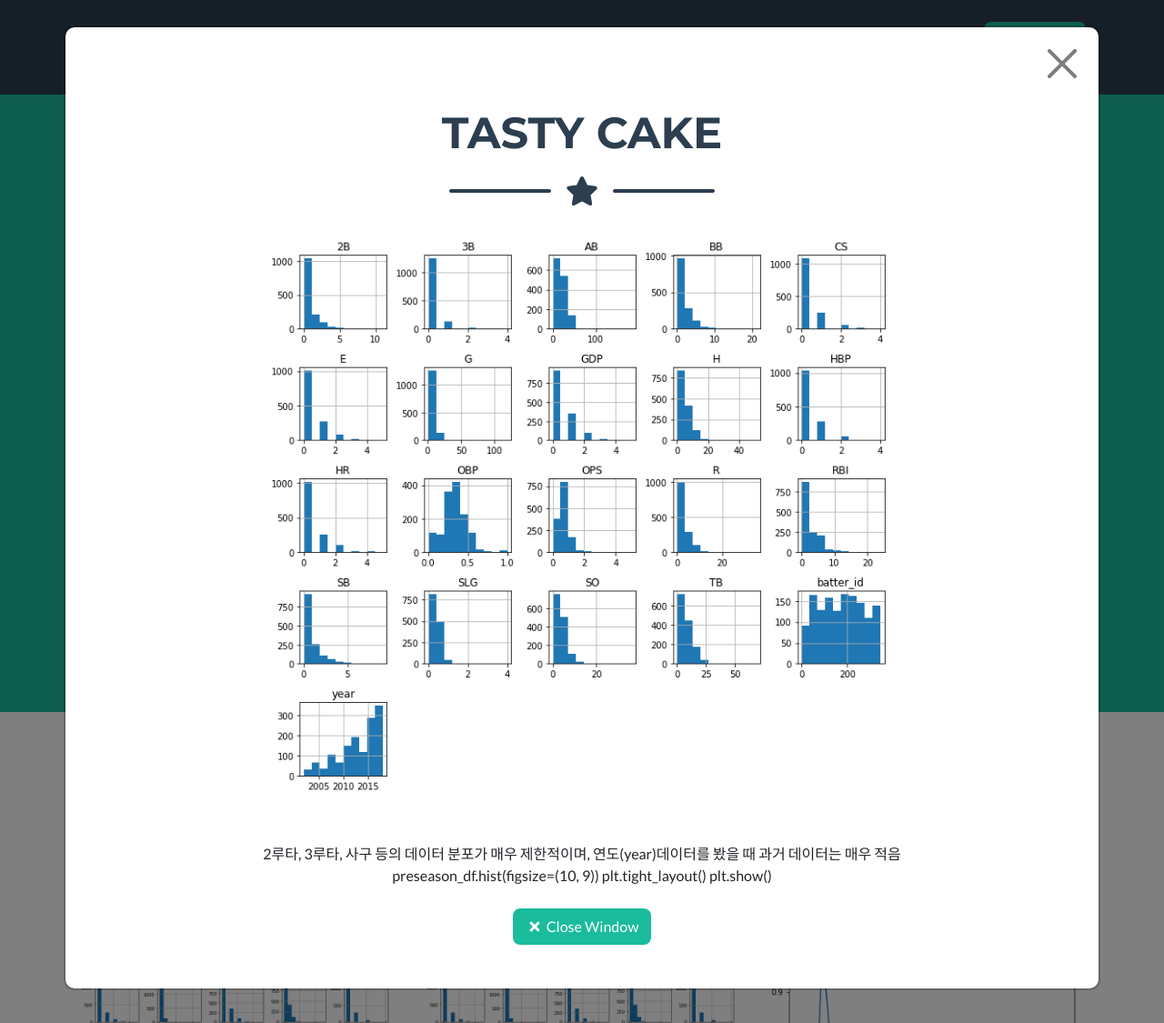
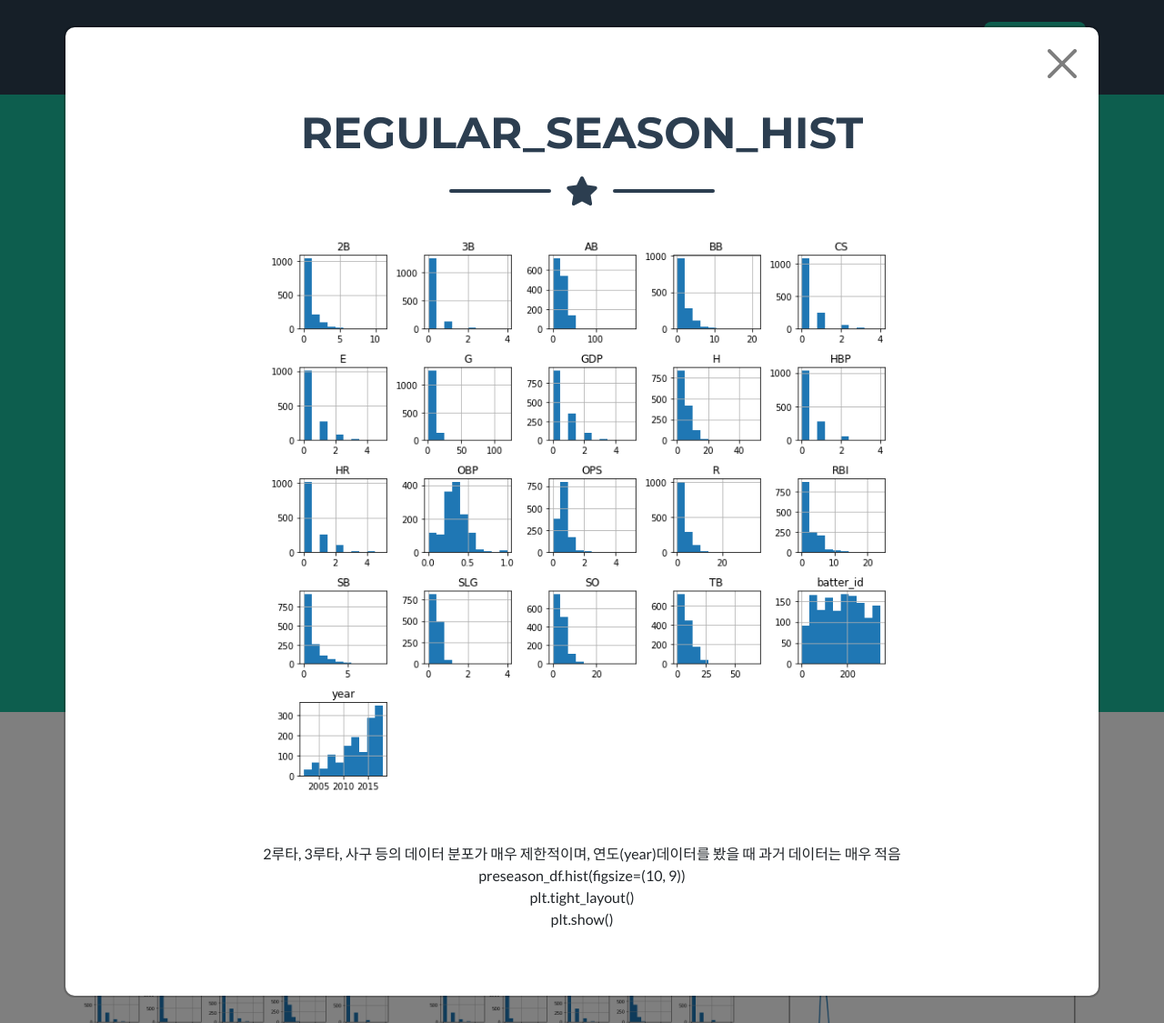
Before and after one commit to chae-yh/kdt-ai3-eda-visualization, a Django app: page / in a window 1280 px wide, after a click that opens the changed part. Shown: the whole page at 91% size. Run offline with Django 3.2, Linux system fonts and the light colour scheme; some libraries are stand-ins or nearby versions.

Commit message:
feat : add some info

```diff
--- a/monthly_proj/eda_visualization/template/eda.html
+++ b/monthly_proj/eda_visualization/template/eda.html
@@ -135,7 +135,7 @@
                 </div>
                 <!-- About Section Content-->
                 <div class="row">
-                    <div class="col-lg-4 ms-auto"><p class="lead"> 프로야구 정규 시즌 데이터를 이용한 EDA 입니다. 데이터의 범위는 20부터이고, </p></div>
+                    <div class="col-lg-4 ms-auto"><p class="lead"> 프로야구 정규 시즌 데이터를 이용한 EDA 입니다. 데이터의 범위는 2018년부터 2018년까지 이고, 2454개의 데이터를 대상으로 분석한 결과입니다., </p></div>
                     <div class="col-lg-4 me-auto"><p class="lead"> 증명하려는 가설은 선수의 몸무게, 키와 출루율과 장타율의 관계입니다. 구체적으로는 몸무게를 키로 나눈 값이 크면 힘이 세므로 장타율이 높을 것이고, 반대이면 속도가 빠르므로 출루율이 높을 것이라는 가정입니다. </p></div>
                 </div>
             </div>
@@ -270,10 +270,6 @@
                                     <img class="img-fluid rounded mb-5" src="{% static 'assets/img/visualizations/20220107_regular_season_df_hist.png' %}" alt="..." />
                                     <!-- Portfolio Modal - Text-->
                                     <p class="mb-4">Lorem ipsum dolor sit amet, consectetur adipisicing elit. Mollitia neque assumenda ipsam nihil, molestias magnam, recusandae quos quis inventore quisquam velit asperiores, vitae? Reprehenderit soluta, eos quod consequuntur itaque. Nam.</p>
-                                    <button class="btn btn-primary" href="#!" data-bs-dismiss="modal">
-                                        <i class="fas fa-times fa-fw"></i>
-                                        Close Window
-                                    </button>
                                 </div>
                             </div>
                         </div>
@@ -291,7 +287,7 @@
                             <div class="row justify-content-center">
                                 <div class="col-lg-8">
                                     <!-- Portfolio Modal - Title-->
-                                    <h2 class="portfolio-modal-title text-secondary text-uppercase mb-0">Tasty Cake</h2>
+                                    <h2 class="portfolio-modal-title text-secondary text-uppercase mb-0">regular_season_hist</h2>
                                     <!-- Icon Divider-->
                                     <div class="divider-custom">
                                         <div class="divider-custom-line"></div>
@@ -301,16 +297,13 @@
                                     <!-- Portfolio Modal - Image-->
                                     <img class="img-fluid rounded mb-5" src="{% static 'assets/img/visualizations/20220107_regular_season_df_hist.png' %}" alt="..." />
                                     <!-- Portfolio Modal - Text-->
-                                    <p class="mb-4">2루타, 3루타, 사구 등의 데이터 분포가 매우 제한적이며, 연도(year)데이터를 봤을 때 과거 데이터는 매우 적음
+                                    <p class="mb-4">
+                                        2루타, 3루타, 사구 등의 데이터 분포가 매우 제한적이며, 연도(year)데이터를 봤을 때 과거 데이터는 매우 적음 <br>
 
-                                        preseason_df.hist(figsize=(10, 9))
-                                        plt.tight_layout()
+                                        preseason_df.hist(figsize=(10, 9)) <br>
+                                        plt.tight_layout() <br>
 
                                         plt.show()</p>
-                                    <button class="btn btn-primary" href="#!" data-bs-dismiss="modal">
-                                        <i class="fas fa-times fa-fw"></i>
-                                        Close Window
-                                    </button>
                                 </div>
                             </div>
                         </div>
@@ -328,7 +321,7 @@
                             <div class="row justify-content-center">
                                 <div class="col-lg-8">
                                     <!-- Portfolio Modal - Title-->
-                                    <h2 class="portfolio-modal-title text-secondary text-uppercase mb-0">Circus Tent</h2>
+                                    <h2 class="portfolio-modal-title text-secondary text-uppercase mb-0">OPS_median_by_year</h2>
                                     <!-- Icon Divider-->
                                     <div class="divider-custom">
                                         <div class="divider-custom-line"></div>
@@ -338,12 +331,9 @@
                                     <!-- Portfolio Modal - Image-->
                                     <img class="img-fluid rounded mb-5" src="{% static 'assets/img/visualizations/20220107_OPS_median_by_year.png' %}" alt="..." />
                                     <!-- Portfolio Modal - Text-->
-                                    <p class="mb-4"> OPS 상세 그래프
-                                        # 2000년 이후로 변동이 줄어듦 </p>
-                                    <button class="btn btn-primary" href="#!" data-bs-dismiss="modal">
-                                        <i class="fas fa-times fa-fw"></i>
-                                        Close Window
-                                    </button>
+                                    <p class="mb-4">
+                                        OPS 상세 그래프 <br>
+                                        2000년 이후로 변동이 줄어듦 </p>
                                 </div>
                             </div>
                         </div>
@@ -361,7 +351,7 @@
                             <div class="row justify-content-center">
                                 <div class="col-lg-8">
                                     <!-- Portfolio Modal - Title-->
-                                    <h2 class="portfolio-modal-title text-secondary text-uppercase mb-0">Controller</h2>
+                                    <h2 class="portfolio-modal-title text-secondary text-uppercase mb-0">OPS_boxplot_by_year</h2>
                                     <!-- Icon Divider-->
                                     <div class="divider-custom">
                                         <div class="divider-custom-line"></div>
@@ -369,24 +359,20 @@
                                         <div class="divider-custom-line"></div>
                                     </div>
                                     <!-- Portfolio Modal - Image-->
-                                    <img class="img-fluid rounded mb-5" src="{% static 'assets/img/visualization/20220107_OPS_boxplot_by_year.png' %}" alt="..." />
+                                    <img class="img-fluid rounded mb-5" src="{% static 'assets/img/visualizations/20220107_OPS_boxplot_by_year.png' %}" alt="..." />
                                     <!-- Portfolio Modal - Text-->
                                     <p class="mb-4">
-                                        plt.figure(figsize=(15, 6))
-plt.subplot(1, 2, 1)
-g = sns.boxplot(x='year', y='OPS', data=regular_season_df, showfliers=False)
-g.set_title('OPS Boxplot by Year', size=20)
-g.set_xticklabels(g.get_xticklabels(), rotation=90)
-plt.subplot(1, 2, 2)
-plt.plot(regular_season_df.groupby('year')['OPS'].median())
-plt.title('OPS Median by Year', size=20)
+                                        plt.figure(figsize=(15, 6)) <br>
+                                        plt.subplot(1, 2, 1) <br>
+                                        g = sns.boxplot(x='year', y='OPS', data=regular_season_df, showfliers=False) <br>
+                                        g.set_title('OPS Boxplot by Year', size=20) <br>
+                                        g.set_xticklabels(g.get_xticklabels(), rotation=90) <br>
+                                        plt.subplot(1, 2, 2) <br>
+                                        plt.plot(regular_season_df.groupby('year')['OPS'].median()) <br>
+                                        plt.title('OPS Median by Year', size=20) <br>
 
-plt.show()
+                                        plt.show()
                                     </p>
-                                    <button class="btn btn-primary" href="#!" data-bs-dismiss="modal">
-                                        <i class="fas fa-times fa-fw"></i>
-                                        Close Window
-                                    </button>
                                 </div>
                             </div>
                         </div>
@@ -404,7 +390,7 @@ plt.show()
                             <div class="row justify-content-center">
                                 <div class="col-lg-8">
                                     <!-- Portfolio Modal - Title-->
-                                    <h2 class="portfolio-modal-title text-secondary text-uppercase mb-0">Locked Safe</h2>
+                                    <h2 class="portfolio-modal-title text-secondary text-uppercase mb-0">weight_per_height_SLG</h2>
                                     <!-- Icon Divider-->
                                     <div class="divider-custom">
                                         <div class="divider-custom-line"></div>
@@ -415,14 +401,10 @@ plt.show()
                                     <img class="img-fluid rounded mb-5" src="{% static 'assets/img/visualizations/20220107_weight_height_SLG.png' %}" alt="..." />
                                     <!-- Portfolio Modal - Text-->
                                     <p class="mb-4">
-                                        # 몸무게 / 키 계산
-                                        # 정규시즌과 프리시즌의 상관관계 계산
-                                        # 데이터가 선형을 보이지 않고 고르게 분포하고 있음 -> 키, 몸무게는 장타율, 출루율과 연관성이 없음
+                                        몸무게 / 키 계산 <br>
+                                        정규시즌과 프리시즌의 상관관계 계산 <br>
+                                        데이터가 선형을 보이지 않고 고르게 분포하고 있음 -> 키, 몸무게는 장타율, 출루율과 연관성이 없음
                                     </p>
-                                    <button class="btn btn-primary" href="#!" data-bs-dismiss="modal">
-                                        <i class="fas fa-times fa-fw"></i>
-                                        Close Window
-                                    </button>
                                 </div>
                             </div>
                         </div>
@@ -440,7 +422,7 @@ plt.show()
                             <div class="row justify-content-center">
                                 <div class="col-lg-8">
                                     <!-- Portfolio Modal - Title-->
-                                    <h2 class="portfolio-modal-title text-secondary text-uppercase mb-0">Submarine</h2>
+                                    <h2 class="portfolio-modal-title text-secondary text-uppercase mb-0">weight_per_height_OBP</h2>
                                     <!-- Icon Divider-->
                                     <div class="divider-custom">
                                         <div class="divider-custom-line"></div>
@@ -451,29 +433,25 @@ plt.show()
                                     <img class="img-fluid rounded mb-5" src="{% static 'assets/img/visualizations/20220107_weight_per_height_OBP.png' %}" alt="..." />
                                     <!-- Portfolio Modal - Text-->
                                     <p class="mb-4">
-                                        regular_season_df['weight_per_height'] = regular_season_df['weight'] / regular_season_df['height']
-                                        plt.figure(figsize=(15, 5))
-                                        plt.subplot(1, 2, 1)
+                                        regular_season_df['weight_per_height'] = regular_season_df['weight'] / regular_season_df['height'] <br>
+                                        plt.figure(figsize=(15, 5)) <br>
+                                        plt.subplot(1, 2, 1) <br>
 
-                                        correlation = regular_season_df['weight_per_height'].corr(regular_season_df['OBP'])
-                                        sns.scatterplot(regular_season_df['weight_per_height'], regular_season_df['OBP'])
-                                        plt.title('weight / height, OBP correlation : ' + str(np.round(correlation, 2)), fontsize=15)
-                                        plt.ylabel('regular season OBP', fontsize=12)
-                                        plt.xlabel('weight / height', fontsize=12)
-                                        plt.subplot(1, 2, 2)
+                                        correlation = regular_season_df['weight_per_height'].corr(regular_season_df['OBP']) <br>
+                                        sns.scatterplot(regular_season_df['weight_per_height'], regular_season_df['OBP']) <br>
+                                        plt.title('weight / height, OBP correlation : ' + str(np.round(correlation, 2)), fontsize=15) <br>
+                                        plt.ylabel('regular season OBP', fontsize=12) <br>
+                                        plt.xlabel('weight / height', fontsize=12) <br>
+                                        plt.subplot(1, 2, 2) <br>
 
-                                        correlation = regular_season_df['weight_per_height'].corr(regular_season_df['SLG'])
-                                        sns.scatterplot(regular_season_df['weight_per_height'], regular_season_df['SLG'])
-                                        plt.title('weight / height, SLG correlation : ' + str(np.round(correlation, 2)), fontsize=15)
-                                        plt.ylabel('regular season SLG', fontsize=12)
-                                        plt.xlabel('weight / height', fontsize=12)
+                                        correlation = regular_season_df['weight_per_height'].corr(regular_season_df['SLG']) <br>
+                                        sns.scatterplot(regular_season_df['weight_per_height'], regular_season_df['SLG']) <br>
+                                        plt.title('weight / height, SLG correlation : ' + str(np.round(correlation, 2)), fontsize=15) <br>
+                                        plt.ylabel('regular season SLG', fontsize=12) <br>
+                                        plt.xlabel('weight / height', fontsize=12) <br>
 
                                         plt.show()
                                     </p>
-                                    <button class="btn btn-primary" href="#!" data-bs-dismiss="modal">
-                                        <i class="fas fa-times fa-fw"></i>
-                                        Close Window
-                                    </button>
                                 </div>
                             </div>
                         </div>
```
